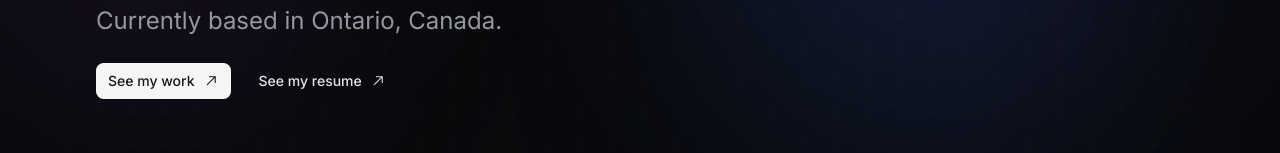
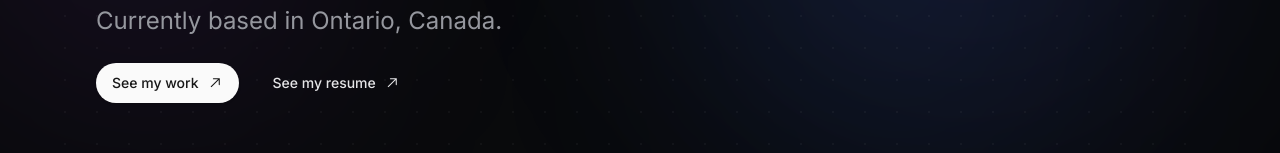
Before and after one commit to LucasWinkler/lucaswinkler.dev, a Next.js app: page / in a window 1280 px wide. Shown: the part 465-618 px from the top of the page. Built offline with nearby package versions, Linux system fonts and the light colour scheme; no server answers.

Commit message:
style: move dark class to body, add ghostInverted button

```diff
--- a/src/app/layout.tsx
+++ b/src/app/layout.tsx
@@ -30,7 +30,7 @@ export default function RootLayout({
 }>) {
   return (
     <html lang="en" className={`${inter.variable} --font-inter`}>
-      <body className={`overflow-x-hidden antialiased`}>
+      <body className={`dark overflow-x-hidden antialiased`}>
         <Header />
         {children}
         <Footer />
--- a/src/components/layout/header/desktop-nav.tsx
+++ b/src/components/layout/header/desktop-nav.tsx
@@ -11,16 +11,14 @@ import {
   NavigationMenuTrigger,
   navigationMenuTriggerStyle,
 } from "@/components/ui/navigation-menu";
-import { MAX_SUBLINKS, NAV_CTA, NAV_LINKS } from "@/constants/links";
+import { MAX_SUBLINKS, NAV_LINKS } from "@/constants/links";
 import { cn } from "@/lib/utils";
-import { Button } from "@/components/ui/button";
-import { ArrowTopRightIcon } from "@radix-ui/react-icons";
 
 export const DesktopNav = () => {
   return (
     <NavigationMenu
       role="navigation"
-      className="dark text-foreground-dark-tertiary hidden md:flex"
+      className="text-foreground-dark-tertiary hidden md:flex"
     >
       <NavigationMenuList>
         {NAV_LINKS.map(({ href, label, sublinks }) => {
@@ -101,25 +99,6 @@ export const DesktopNav = () => {
             </NavigationMenuItem>
           );
         })}
-        <NavigationMenuItem className="ml-2">
-          <Link href={NAV_CTA.href} legacyBehavior passHref>
-            <Button
-              className="group/cta"
-              variant="default"
-              type="button"
-              asChild
-            >
-              <Link href={NAV_CTA.href}>
-                {NAV_CTA.label}
-                <ArrowTopRightIcon
-                  className="transition-transform duration-300 group-hover/cta:rotate-45"
-                  aria-hidden="true"
-                />
-              </Link>
-            </Button>
-          </Link>
-        </NavigationMenuItem>
-        <NavigationMenuIndicator />
       </NavigationMenuList>
     </NavigationMenu>
   );
--- a/src/components/layout/header/header.tsx
+++ b/src/components/layout/header/header.tsx
@@ -36,7 +36,7 @@ export const Header = () => {
       animate={{ y: isVisible ? 0 : -100 }}
       transition={{ duration: 0.3, ease: "easeInOut" }}
       className={cn(
-        "dark sticky top-0 z-50 h-[var(--header-height)] w-full",
+        "sticky top-0 z-50 h-[var(--header-height)] w-full",
         hasScrolled &&
           "bg-background-dark supports-[backdrop-filter]:bg-background-dark/80 supports-[backdrop-filter]:backdrop-blur supports-[backdrop-filter]:backdrop-saturate-150",
       )}
--- a/src/components/layout/header/mobile-nav.tsx
+++ b/src/components/layout/header/mobile-nav.tsx
@@ -37,14 +37,14 @@ export const MobileNav = () => {
       <SheetTrigger asChild>
         <Button
           aria-label="Open mobile navigation menu"
-          className="dark -mr-[0.625rem] h-[var(--header-height)] cursor-pointer bg-transparent hover:bg-transparent md:hidden"
+          className="-mr-[0.625rem] h-[var(--header-height)] cursor-pointer bg-transparent hover:bg-transparent md:hidden"
           variant="ghost"
           size="icon"
         >
           <Menu />
         </Button>
       </SheetTrigger>
-      <SheetContent className="dark flex flex-col p-0">
+      <SheetContent className="flex flex-col p-0">
         <div className="flex min-h-full flex-col">
           <div className="flex-1 overflow-y-auto">
             <div className="p-6">
@@ -166,16 +166,20 @@ export const MobileNav = () => {
           </div>
 
           <div className="border-border/60 bg-background border-t p-6">
-            <Link
-              href="/contact"
-              className="bg-foreground text-background hover:bg-foreground/90 group flex w-full items-center justify-center gap-2 rounded-md px-4 py-2.5 font-medium transition-colors"
+            <Button
+              className="group/cta"
+              variant="default"
+              type="button"
+              asChild
             >
-              <span>Get in touch</span>
-              <ArrowTopRightIcon
-                className="size-4 transition-transform duration-300 group-hover:rotate-45"
-                aria-hidden="true"
-              />
-            </Link>
+              <Link href="/projects">
+                Get in touch
+                <ArrowTopRightIcon
+                  className="transition-transform duration-300 group-hover/cta:rotate-45"
+                  aria-hidden="true"
+                />
+              </Link>
+            </Button>
 
             <SheetFooter className="border-border/60 mt-6 border-t pt-6">
               <ul className="flex items-center gap-3">
--- a/src/components/sections/hero.tsx
+++ b/src/components/sections/hero.tsx
@@ -17,10 +17,11 @@ export const Hero = () => {
           <br />
           Currently based in Ontario, Canada.
         </p>
-        <div className="flex gap-4">
+        <div className="flex flex-wrap items-center gap-4">
           <Button
-            className="group/cta"
-            variant="secondary"
+            className="group/cta xs:w-auto w-full"
+            variant="default"
+            size="lg"
             type="button"
             asChild
           >
@@ -32,7 +33,13 @@ export const Hero = () => {
               />
             </Link>
           </Button>
-          <Button className="group/cta" variant="ghost" type="button" asChild>
+          <Button
+            className="group/cta xs:w-auto w-full"
+            variant="ghostInverted"
+            size="lg"
+            type="button"
+            asChild
+          >
             <Link
               href="/resume.pdf"
               target="_blank"
--- a/src/components/ui/button.tsx
+++ b/src/components/ui/button.tsx
@@ -5,7 +5,7 @@ import { cva, type VariantProps } from "class-variance-authority";
 import { cn } from "@/lib/utils";
 
 const buttonVariants = cva(
-  "inline-flex items-center justify-center gap-2 whitespace-nowrap rounded-md text-sm font-medium transition-[color,background-color,border-color,outline-color,text-decoration-color,fill,stroke,--tw-gradient-from,--tw-gradient-via,--tw-gradient-to] disabled:pointer-events-none disabled:opacity-50 [&_svg]:pointer-events-none [&_svg:not([class*='size-'])]:size-4 [&_svg]:shrink-0 ring-ring/10 dark:ring-ring/20 dark:outline-ring/40 outline-ring/50 focus-visible:ring-4 focus-visible:outline-1 aria-invalid:focus-visible:ring-0",
+  "inline-flex items-center justify-center gap-2 whitespace-nowrap rounded-full text-sm font-medium transition-[color,background-color,border-color,outline-color,text-decoration-color,fill,stroke,--tw-gradient-from,--tw-gradient-via,--tw-gradient-to] disabled:pointer-events-none disabled:opacity-50 [&_svg]:pointer-events-none [&_svg:not([class*='size-'])]:size-4 [&_svg]:shrink-0 ring-ring/10 dark:ring-ring/20 dark:outline-ring/40 outline-ring/50 focus-visible:ring-4 focus-visible:outline-1 aria-invalid:focus-visible:ring-0",
   {
     variants: {
       variant: {
@@ -18,12 +18,13 @@ const buttonVariants = cva(
         secondary:
           "bg-secondary text-secondary-foreground shadow-xs hover:bg-secondary/80",
         ghost: "hover:bg-foreground-dark-quaternary/50",
+        ghostInverted: "border-transparent hover:border-foreground border-2",
         link: "text-primary underline-offset-4 hover:underline",
       },
       size: {
         default: "h-9 px-4 py-2 has-[>svg]:px-3",
-        sm: "h-8 rounded-md px-3 has-[>svg]:px-2.5",
-        lg: "h-10 rounded-md px-6 has-[>svg]:px-4",
+        sm: "h-8 rounded-full px-3 has-[>svg]:px-2.5",
+        lg: "h-10 rounded-full px-6 has-[>svg]:px-4",
         icon: "size-9",
       },
     },
--- a/src/constants/links.ts
+++ b/src/constants/links.ts
@@ -21,12 +21,8 @@ export const NAV_LINKS: NavLink[] = [
     },
   },
   { label: "About", href: "/about" },
+  { label: "Get in touch", href: "/contact" },
 ] as const;
-
-export const NAV_CTA: NavLink = {
-  label: "Get in touch",
-  href: "/contact",
-};
 
 export const SOCIAL_LINKS: SocialLink[] = [
   {
```
